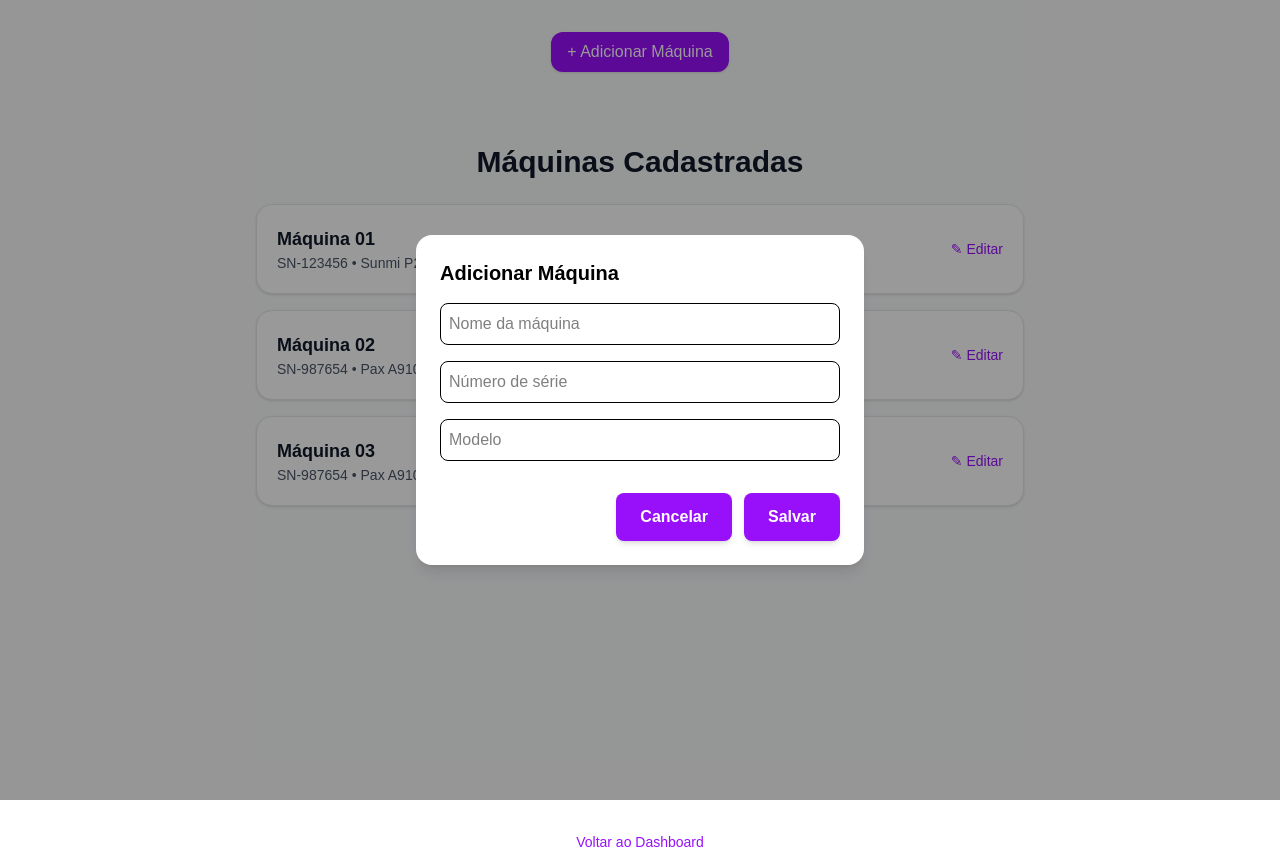
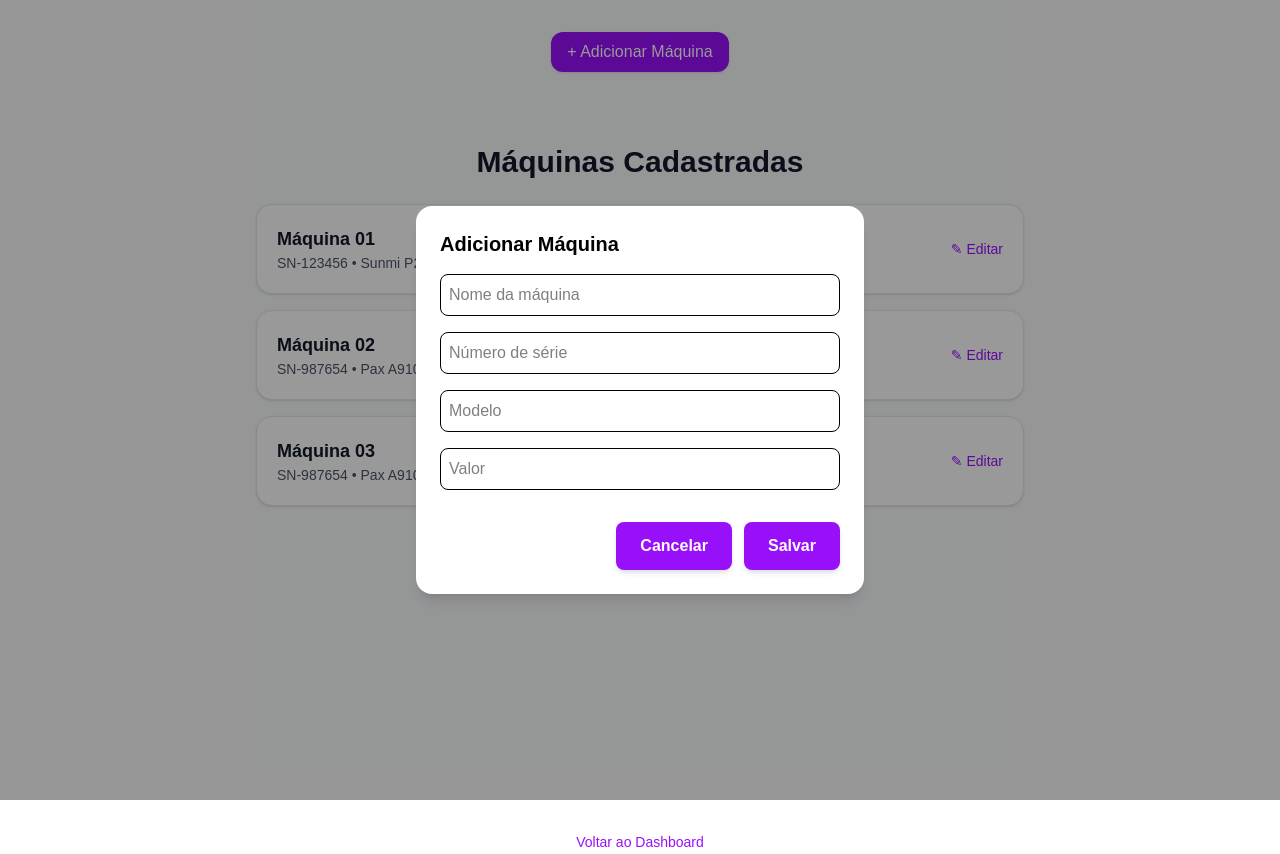
Before and after one commit to costagguilherme/ufbank-matc84, a Next.js app: page /machines in a window 1280 px wide. Both pictures are taken after a click on the button "+ Adicionar Máquina". Built offline with nearby package versions, Linux system fonts and the light colour scheme.

Commit message:
feat: add valor field to machine registration

```diff
--- a/src/app/api/db.ts
+++ b/src/app/api/db.ts
@@ -9,7 +9,7 @@ export const usersMockDB = [
 ];
 
 export const machinesDB = [
-  { id: 1, name: "Máquina 01", serial: "SN-123456", model: "Sunmi P2" },
-  { id: 2, name: "Máquina 02", serial: "SN-987654", model: "Pax A910" },
-  { id: 3, name: "Máquina 03", serial: "SN-987654", model: "Pax A910" },
+  { id: 1, name: "Máquina 01", serial: "SN-123456", model: "Sunmi P2", valor: 0 },
+  { id: 2, name: "Máquina 02", serial: "SN-987654", model: "Pax A910", valor: 0 },
+  { id: 3, name: "Máquina 03", serial: "SN-987654", model: "Pax A910", valor: 0 },
 ];
--- a/src/app/api/machines/route.ts
+++ b/src/app/api/machines/route.ts
@@ -12,6 +12,7 @@ export async function POST(req: Request) {
     name: body.name,
     serial: body.serial,
     model: body.model,
+    valor: body.valor,
   };
 
   machinesDB.push(machine);
@@ -33,6 +34,7 @@ export async function PATCH(req: Request) {
     name: body.name ?? machinesDB[machineId].name,
     serial: body.serial ?? machinesDB[machineId].serial,
     model: body.model ?? machinesDB[machineId].model,
+    valor: body.valor ?? machinesDB[machineId].valor,
   };
 
   machinesDB[machineId] = updatedPatchMachine;
@@ -54,6 +56,7 @@ export async function PUT(req: Request) {
     name: body.name,
     serial: body.serial,
     model: body.model,
+    valor: body.valor,
   };
 
   machinesDB[machineId] = updatedPutMachine;
--- a/src/components/molecules/MachineCard.tsx
+++ b/src/components/molecules/MachineCard.tsx
@@ -4,10 +4,13 @@ type CardProps = {
     name: string;
     serial: string;
     model: string;
+    valor: number;
     onEdit?: () => void;
 };
 
-export default function MachineCard({ name, serial, model, onEdit }: CardProps) {
+export default function MachineCard({ name, serial, model, valor, onEdit }: CardProps) {
+    const formattedValor = new Intl.NumberFormat('pt-BR', { style: 'currency', currency: 'BRL' }).format(valor);
+
     return (
         <div className="rounded-2xl bg-white border border-gray-200 shadow-sm hover:shadow-md transition-all p-5 flex items-center justify-between">
             <div>
@@ -15,7 +18,7 @@ export default function MachineCard({ name, serial, model, onEdit }: CardProps)
                     {name}
                 </p>
                 <p className="text-gray-600 text-sm">
-                    {serial} • {model}
+                    {serial} • {model} • {formattedValor}
                 </p>
             </div>
 
--- a/src/components/molecules/MachineForm.tsx
+++ b/src/components/molecules/MachineForm.tsx
@@ -5,14 +5,16 @@ import Button from "../atoms/Button";
 type MachineFormProps = {
     onSubmit: (e: any) => void;
     onCancel?: () => void;
+    machine?: any;
 };
 
-export default function MachineForm({ onSubmit, onCancel }: MachineFormProps) {
+export default function MachineForm({ onSubmit, onCancel, machine }: MachineFormProps) {
     return (
         <form onSubmit={onSubmit} className="space-y-4">
             <input
                 name="name"
                 required
+                defaultValue={machine?.name}
                 placeholder="Nome da máquina"
                 className="w-full border p-2 rounded-lg"
             />
@@ -20,6 +22,7 @@ export default function MachineForm({ onSubmit, onCancel }: MachineFormProps) {
             <input
                 name="serial"
                 required
+                defaultValue={machine?.serial}
                 placeholder="Número de série"
                 className="w-full border p-2 rounded-lg"
             />
@@ -27,7 +30,17 @@ export default function MachineForm({ onSubmit, onCancel }: MachineFormProps) {
             <input
                 name="model"
                 required
+                defaultValue={machine?.model}
                 placeholder="Modelo"
+                className="w-full border p-2 rounded-lg"
+            />
+
+            <input
+                name="valor"
+                required
+                type="number"
+                defaultValue={machine?.valor}
+                placeholder="Valor"
                 className="w-full border p-2 rounded-lg"
             />
 
--- a/src/components/organism/EditMachineModal.tsx
+++ b/src/components/organism/EditMachineModal.tsx
@@ -19,6 +19,7 @@ export default function EditMachineModal({ machine, onClose }: EditMachineModalP
             name: e.target.name.value,
             serial: e.target.serial.value,
             model: e.target.model.value,
+            valor: e.target.valor.value,
         };
 
         await fetch('/api/machines', {
@@ -36,7 +37,7 @@ export default function EditMachineModal({ machine, onClose }: EditMachineModalP
             <div className="bg-white p-6 rounded-2xl shadow-lg w-full max-w-md">
                 <h2 className="text-xl font-semibold mb-4">Editar Máquina</h2>
 
-                <MachineForm onSubmit={updateMachine} onCancel={onClose} />
+                <MachineForm machine={machine} onSubmit={updateMachine} onCancel={onClose} />
             </div>
         </div>
     );
--- a/src/components/organism/MachinesList.tsx
+++ b/src/components/organism/MachinesList.tsx
@@ -14,6 +14,7 @@ export default function MachinesList({ machines, onEditMachine }: Props) {
                     name={m.name}
                     serial={m.serial}
                     model={m.model}
+                    valor={m.valor}
                     onEdit={() => onEditMachine(m)}
                 />
             ))}
```
Also changed, not shown: 1 other file (tests, documents, lock files or other folders).
